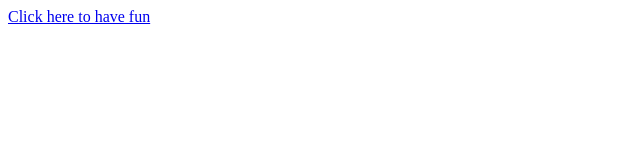
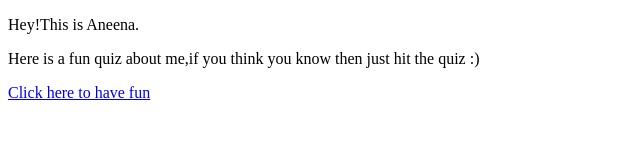
Before and after one commit to aneenajohn/About-me-quiz, a plain HTML site: page index.html in a window 1280 px wide. Shown: the whole page, without its empty margins (0-640 px from the left). Drawn offline with Linux system fonts and the light colour scheme.

Commit message:
Updated info
Docs- updated info about the quiz

```diff
--- a/index.html
+++ b/index.html
@@ -7,6 +7,8 @@
     <title>About Me</title>
 </head>
 <body>
+    <p>Hey!This is Aneena.</p>
+    <p>Here is a fun quiz about me,if you think you know then just hit the quiz :)</p>
     <a href="https://repl.it/@aneenasam/Quiz-Game-Assignment1?embed=1&output=1#index.js">Click here to have fun</a>
 </body>
 </html>
```
